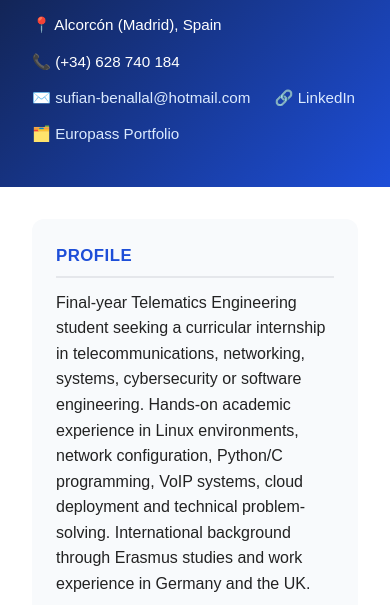
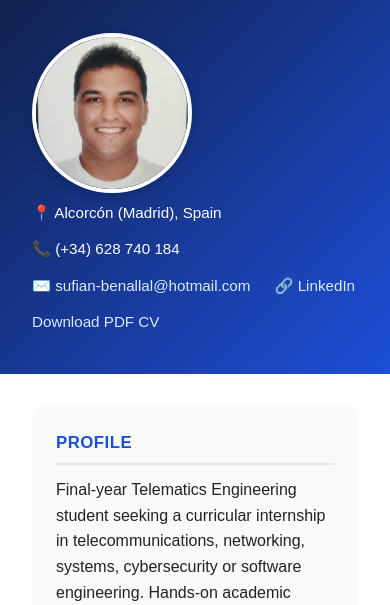
Before and after one commit to sufianbenallal/SufianBenallalChakroun.github.io, a plain HTML site: page index.html in a window 390 px wide. Shown: the part 239-844 px from the top of the page. Drawn offline with Linux system fonts and the light colour scheme.

Commit message:
Update profile section with image and links
Added profile photo and updated contact links.

```diff
--- a/index.html
+++ b/index.html
@@ -153,6 +153,15 @@
       header h1 {
         font-size: 1.8rem;
       }
+      .profile-photo {
+  width: 160px;
+  height: 160px;
+  object-fit: cover;
+  border-radius: 50%;
+  border: 4px solid white;
+  margin-top: 20px;
+  box-shadow: 0 4px 12px rgba(0,0,0,0.2);
+}
     }
   </style>
 </head>
@@ -161,12 +170,13 @@
     <header>
       <h1>Sufian Benallal Chakroun</h1>
       <h2>Final-year Telematics Engineering Student</h2>
+      <img src="profile.jpeg" alt="Foto de Sufian Benallal" class="profile-photo">
       <div class="contact">
         <span>📍 Alcorcón (Madrid), Spain</span>
         <span>📞 (+34) 628 740 184</span>
         <span>✉️ <a href="mailto:sufian-benallal@hotmail.com">sufian-benallal@hotmail.com</a></span>
-        <span>🔗 <a href="TU_LINKEDIN" target="_blank">LinkedIn</a></span>
-        <span>🗂️ <a href="TU_PORTFOLIO" target="_blank">Europass Portfolio</a></span>
+        <span>🔗 <a href="https://www.linkedin.com/in/sufian-benallal-chakroun-6b6aa7204/" target="_blank">LinkedIn</a></span>
+        <a href="Cv_Sufian_Benallal_ENG.pdf" target="_blank">Download PDF CV</a>
       </div>
     </header>
 
```
